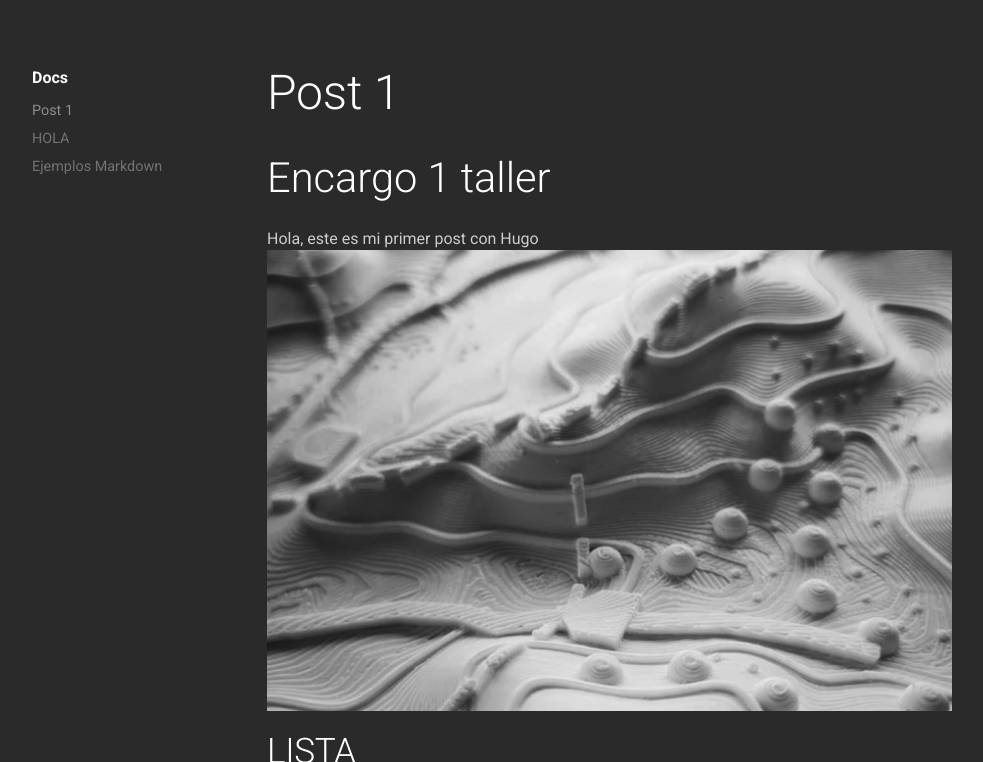
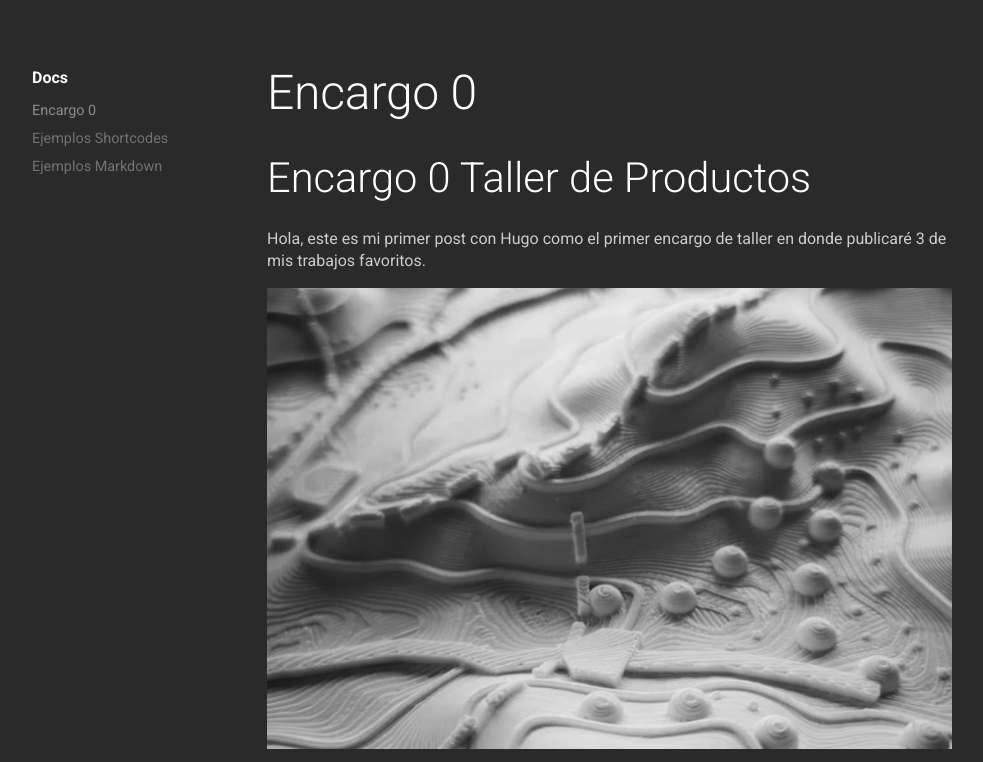
Before and after one commit to matildenaretto/matildenaretto.github.io, a plain HTML site: page docs/post-1/index.html in a window 1280 px wide. Shown: the part 53-815 px from the top of the page, without its empty margins (148-1131 px from the left). Drawn offline with nearby package versions, Linux system fonts and the light colour scheme; some packages are replaced by stand-ins of ours; a script that the page names is missing.

Commit message:
encargo 0 actualizacion 1

```diff
--- a/docs/index.xml
+++ b/docs/index.xml
@@ -8,7 +8,7 @@
     <language>en-us</language>
     <lastBuildDate>Wed, 28 Nov 2018 15:14:39 +1000</lastBuildDate><atom:link href="https://matildenaretto.github.io/docs/index.xml" rel="self" type="application/rss+xml" />
     <item>
-      <title>Post 1</title>
+      <title>Encargo 0</title>
       <link>https://matildenaretto.github.io/docs/post-1/</link>
       <pubDate>Wed, 17 Jun 2020 19:30:08 +1000</pubDate>
 
@@ -17,7 +17,7 @@
     </item>
 
     <item>
-      <title>HOLA</title>
+      <title>Ejemplos Shortcodes</title>
       <link>https://matildenaretto.github.io/docs/ejemplo/</link>
       <pubDate>Wed, 17 Jun 2020 19:30:08 +1000</pubDate>
 
--- a/docs/post-1/index.html
+++ b/docs/post-1/index.html
@@ -4,7 +4,7 @@
 <head>
   <meta charset="utf-8">
   <meta http-equiv="x-ua-compatible" content="ie=edge">
-  <title>Post 1 - Matilde Naretto - Taller 2021</title>
+  <title>Encargo 0 - Matilde Naretto - Taller 2021</title>
   <meta name="viewport" content="width=device-width, initial-scale=1">
 
   <link rel="icon" href="https://matildenaretto.github.io/favicon.png">
@@ -91,11 +91,11 @@
   <ul>
 
     <li class="active ">
-      <a href="https://matildenaretto.github.io/docs/post-1/">Post 1</a>
+      <a href="https://matildenaretto.github.io/docs/post-1/">Encargo 0</a>
     </li>
 
     <li class="">
-      <a href="https://matildenaretto.github.io/docs/ejemplo/">HOLA</a>
+      <a href="https://matildenaretto.github.io/docs/ejemplo/">Ejemplos Shortcodes</a>
     </li>
 
     <li class="">
@@ -109,11 +109,11 @@
         </div>
         <div class="col-12 col-md-9">
 
-<h1 class="title">Post 1</h1>
+<h1 class="title">Encargo 0</h1>
 <div class="content ">
-  <h1 id="encargo-1-taller">Encargo 1 taller</h1>
-<p>Hola, este es mi primer post con Hugo
-<img src="/img/imagen.jpg" alt="Imagen"></p>
+  <h1 id="encargo-0-taller-de-productos">Encargo 0 Taller de Productos</h1>
+<p>Hola, este es mi primer post con Hugo como el primer encargo de taller en donde publicaré 3 de mis trabajos favoritos.</p>
+<p><img src="/img/imagen.jpg" alt="Imagen"></p>
 <h2 id="lista">LISTA</h2>
 <ol>
 <li>Hola</li>
--- a/index.xml
+++ b/index.xml
@@ -8,7 +8,7 @@
     <language>en-us</language>
     <lastBuildDate>Wed, 17 Jun 2020 19:30:08 +1000</lastBuildDate><atom:link href="https://matildenaretto.github.io/index.xml" rel="self" type="application/rss+xml" />
     <item>
-      <title>Post 1</title>
+      <title>Encargo 0</title>
       <link>https://matildenaretto.github.io/docs/post-1/</link>
       <pubDate>Wed, 17 Jun 2020 19:30:08 +1000</pubDate>
 
@@ -17,7 +17,7 @@
     </item>
 
     <item>
-      <title>HOLA</title>
+      <title>Ejemplos Shortcodes</title>
       <link>https://matildenaretto.github.io/docs/ejemplo/</link>
       <pubDate>Wed, 17 Jun 2020 19:30:08 +1000</pubDate>
 
```
Also changed, not shown: docs/ejemplo/index.html (+4 -4 lines), docs/index.html (+4 -4 lines), docs/markdown/index.html (+2 -2 lines), 1 other file.
